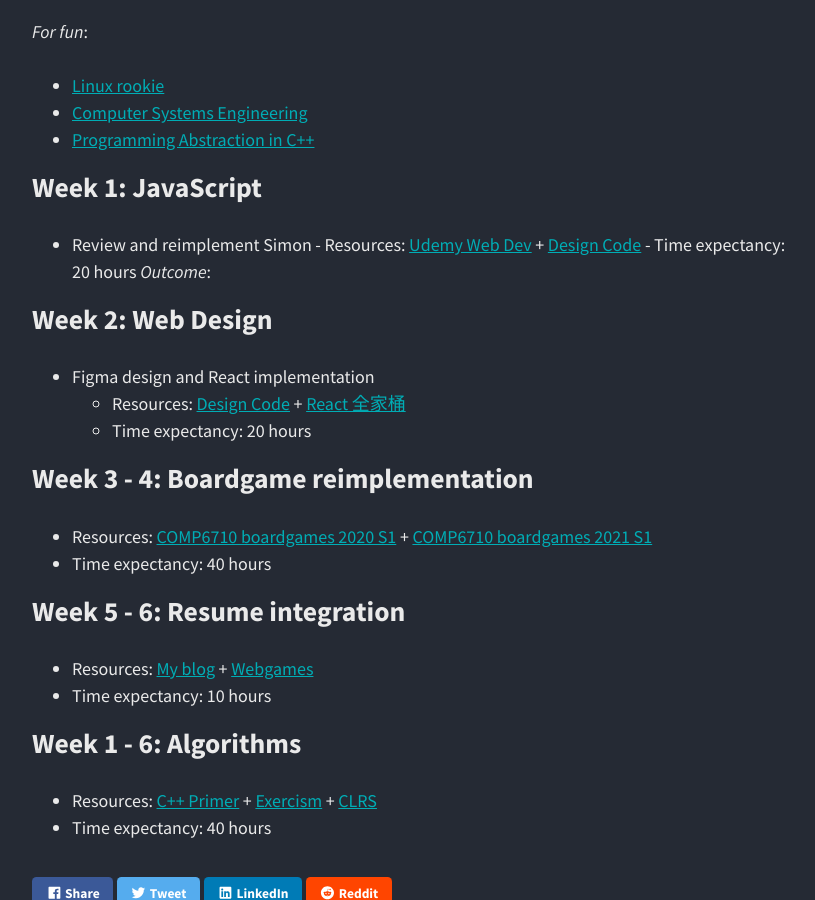
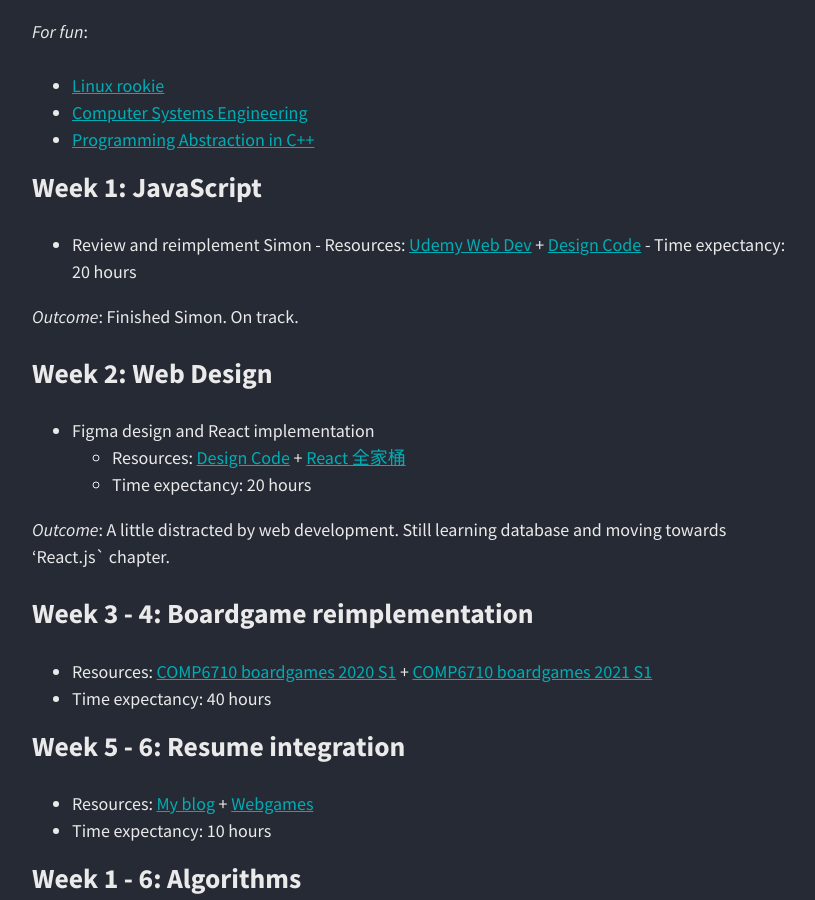
Before and after one commit to tian3rd/tian3rd.github.io, a Jekyll site: the page built from _posts/2021-07-26-Semester-2-Week-1-to-6.md, in a window 1280 px wide and 900 px high, scrolled down 924 px. Shown: the whole window, without its empty margins (343-1158 px from the left). Built offline with Jekyll 4.4.1, drawn with Linux system fonts in a browser that asks for light colours; nearby versions of some CDN libraries.

Commit message:
update first 2 weeks outcome

```diff
--- a/_posts/2021-07-26-Semester-2-Week-1-to-6.md
+++ b/_posts/2021-07-26-Semester-2-Week-1-to-6.md
@@ -30,13 +30,16 @@
 ## Week 1: JavaScript
 
 - Review and reimplement Simon - Resources: [Udemy Web Dev](https://www.udemy.com/course/the-complete-web-development-bootcamp) + [Design Code](https://www.designcode.io) - Time expectancy: 20 hours
-  _Outcome_:
+
+_Outcome_: Finished Simon. On track.
 
 ## Week 2: Web Design
 
 - Figma design and React implementation
   - Resources: [Design Code](https://www.designcode.io) + [React 全家桶](https://www.ituring.com.cn/book/2673)
   - Time expectancy: 20 hours
+
+_Outcome_: A little distracted by web development. Still learning database and moving towards 'React.js` chapter.
 
 ## Week 3 - 4: Boardgame reimplementation
 
```
